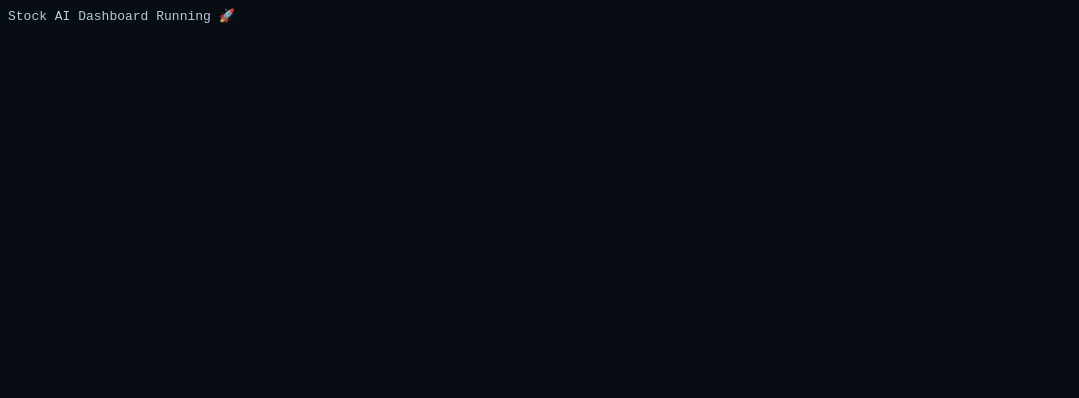
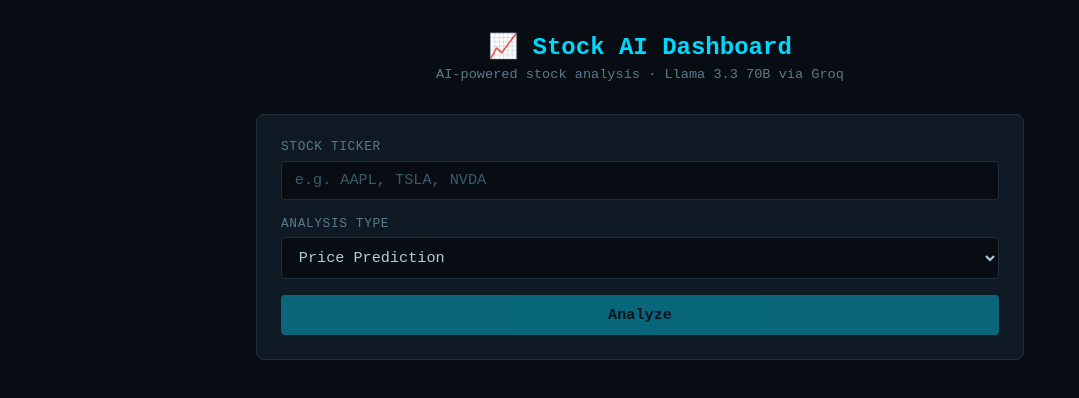
Before and after one commit to AlexandraDigital/StockPre, a React (Vite) app: page / in a window 1280 px wide. Shown: the top 398 px of the page, without its empty margins (0-1079 px from the left). Built offline with nearby package versions, Linux system fonts and the light colour scheme.

Commit message:
Fix: functional Stock AI Dashboard UI and hardened API proxy

```diff
--- a/src/App.jsx
+++ b/src/App.jsx
@@ -1,27 +1,152 @@
-import { useEffect } from "react";
+import { useState, useEffect } from "react";
 
-const CSS = `body{background:#080d14;color:#b8ccd8;font-family:monospace}`;
+const APP_CSS = `
+  * { box-sizing: border-box; margin: 0; padding: 0; }
+  body { background: #080d14; color: #b8ccd8; font-family: monospace; min-height: 100vh; }
+  .app { max-width: 800px; margin: 0 auto; padding: 2rem 1rem; }
+  h1 { color: #00d9ff; font-size: 1.5rem; margin-bottom: 0.4rem; text-align: center; }
+  .subtitle { color: #5a7a8a; text-align: center; margin-bottom: 2rem; font-size: 0.85rem; }
+  .card { background: #0f1923; border: 1px solid #1e3040; border-radius: 8px; padding: 1.5rem; margin-bottom: 1.5rem; }
+  .form-group { margin-bottom: 1rem; }
+  label { display: block; color: #5a7a8a; font-size: 0.8rem; margin-bottom: 0.4rem; text-transform: uppercase; letter-spacing: 0.05em; }
+  input, select { width: 100%; background: #080d14; border: 1px solid #1e3040; color: #b8ccd8; padding: 0.6rem 0.8rem; border-radius: 4px; font-family: monospace; font-size: 0.95rem; outline: none; }
+  input:focus, select:focus { border-color: #00d9ff; }
+  input::placeholder { color: #3a5a6a; }
+  select option { background: #0f1923; }
+  button { width: 100%; background: #00d9ff; color: #080d14; border: none; padding: 0.7rem; border-radius: 4px; font-family: monospace; font-weight: bold; font-size: 0.95rem; cursor: pointer; transition: opacity 0.2s; }
+  button:hover:not(:disabled) { opacity: 0.85; }
+  button:disabled { opacity: 0.4; cursor: not-allowed; }
+  .response { background: #080d14; border: 1px solid #1e3040; border-radius: 4px; padding: 1rem; white-space: pre-wrap; line-height: 1.7; font-size: 0.9rem; color: #b8ccd8; min-height: 80px; }
+  .response.error { color: #ff4d6d; border-color: #ff4d6d; }
+  .response.loading { color: #00d9ff; }
+  .ticker-badge { display: inline-block; background: #001a22; border: 1px solid #00d9ff; color: #00d9ff; padding: 0.2rem 0.6rem; border-radius: 4px; font-size: 0.8rem; margin-bottom: 0.8rem; }
+  .tag { display: inline-block; background: #0f1923; color: #5a7a8a; font-size: 0.75rem; padding: 0.2rem 0.5rem; border-radius: 4px; margin-left: 0.3rem; border: 1px solid #1e3040; }
+`;
+
+const ANALYSIS_TYPES = [
+  { value: "predict",  label: "Price Prediction" },
+  { value: "analysis", label: "Technical Analysis" },
+  { value: "sentiment",label: "Sentiment & News" },
+  { value: "risk",     label: "Risk Assessment" },
+  { value: "summary",  label: "Company Summary" },
+];
+
+function buildPrompt(ticker, type) {
+  const t = ticker.toUpperCase();
+  const map = {
+    predict:   `You are a stock market analyst. Provide a short-term price prediction for ${t}. Cover key support/resistance levels, recent trend, and a 1-week outlook. Be concise and analytical.`,
+    analysis:  `You are a technical analyst. Provide a technical analysis for ${t}. Cover trend, momentum, volume patterns, and key indicators (RSI, MACD, moving averages). Be concise.`,
+    sentiment: `You are a financial analyst. Analyze the current market sentiment and recent news impact for ${t}. Discuss bullish/bearish signals from news and institutional activity.`,
+    risk:      `You are a risk analyst. Assess the investment risk for ${t}. Cover volatility, beta, sector risks, company-specific risks, and an overall risk rating (Low/Medium/High). Be concise.`,
+    summary:   `You are a financial analyst. Give a brief company summary for ${t}: business model, competitive position, recent financials, growth drivers, and a buy/hold/sell recommendation with rationale.`,
+  };
+  return map[type] || map.predict;
+}
 
 async function aiCall(prompt) {
   const res = await fetch("/api/ai", {
     method: "POST",
-    headers: {"Content-Type": "application/json"},
+    headers: { "Content-Type": "application/json" },
     body: JSON.stringify({
       model: "llama-3.3-70b-versatile",
-      messages: [{ role: "user", content: prompt }]
-    })
+      messages: [{ role: "user", content: prompt }],
+      temperature: 0.7,
+      max_tokens: 600,
+    }),
   });
+  if (!res.ok) {
+    const text = await res.text();
+    throw new Error(`API error ${res.status}: ${text}`);
+  }
   const data = await res.json();
-  return data.choices?.[0]?.message?.content || "";
+  return data.choices?.[0]?.message?.content || "No response received.";
 }
 
 export default function App() {
+  const [ticker, setTicker]           = useState("");
+  const [analysisType, setAnalysisType] = useState("predict");
+  const [response, setResponse]       = useState("");
+  const [loading, setLoading]         = useState(false);
+  const [error, setError]             = useState("");
+  const [lastTicker, setLastTicker]   = useState("");
+  const [lastLabel, setLastLabel]     = useState("");
+
   useEffect(() => {
     const style = document.createElement("style");
-    style.innerHTML = CSS;
+    style.innerHTML = APP_CSS;
     document.head.appendChild(style);
     return () => document.head.removeChild(style);
   }, []);
 
-  return <div className="app">Stock AI Dashboard Running 🚀</div>;
+  async function handleAnalyze(e) {
+    e.preventDefault();
+    const sym = ticker.trim();
+    if (!sym) return;
+    setLoading(true);
+    setError("");
+    setResponse("");
+    setLastTicker(sym.toUpperCase());
+    setLastLabel(ANALYSIS_TYPES.find((t) => t.value === analysisType)?.label || "");
+    try {
+      const result = await aiCall(buildPrompt(sym, analysisType));
+      setResponse(result);
+    } catch (err) {
+      setError(err.message || "Something went wrong. Please try again.");
+    } finally {
+      setLoading(false);
+    }
+  }
+
+  return (
+    <div className="app">
+      <h1>📈 Stock AI Dashboard</h1>
+      <p className="subtitle">AI-powered stock analysis · Llama 3.3 70B via Groq</p>
+
+      <div className="card">
+        <form onSubmit={handleAnalyze}>
+          <div className="form-group">
+            <label>Stock Ticker</label>
+            <input
+              type="text"
+              placeholder="e.g. AAPL, TSLA, NVDA"
+              value={ticker}
+              onChange={(e) => setTicker(e.target.value.toUpperCase())}
+              maxLength={10}
+              disabled={loading}
+              autoComplete="off"
+            />
+          </div>
+          <div className="form-group">
+            <label>Analysis Type</label>
+            <select
+              value={analysisType}
+              onChange={(e) => setAnalysisType(e.target.value)}
+              disabled={loading}
+            >
+              {ANALYSIS_TYPES.map((t) => (
+                <option key={t.value} value={t.value}>{t.label}</option>
+              ))}
+            </select>
+          </div>
+          <button type="submit" disabled={loading || !ticker.trim()}>
+            {loading ? "Analyzing..." : "Analyze"}
+          </button>
+        </form>
+      </div>
+
+      {(response || error || loading) && (
+        <div className="card">
+          {lastTicker && (
+            <div>
+              <span className="ticker-badge">{lastTicker}</span>
+              <span className="tag">{lastLabel}</span>
+            </div>
+          )}
+          {loading && <div className="response loading">⟳ Fetching AI analysis…</div>}
+          {error   && <div className="response error">⚠ {error}</div>}
+          {response && <div className="response">{response}</div>}
+        </div>
+      )}
+    </div>
+  );
 }
```
Also changed, not shown: 1 other file (tests, documents, lock files or other folders).
